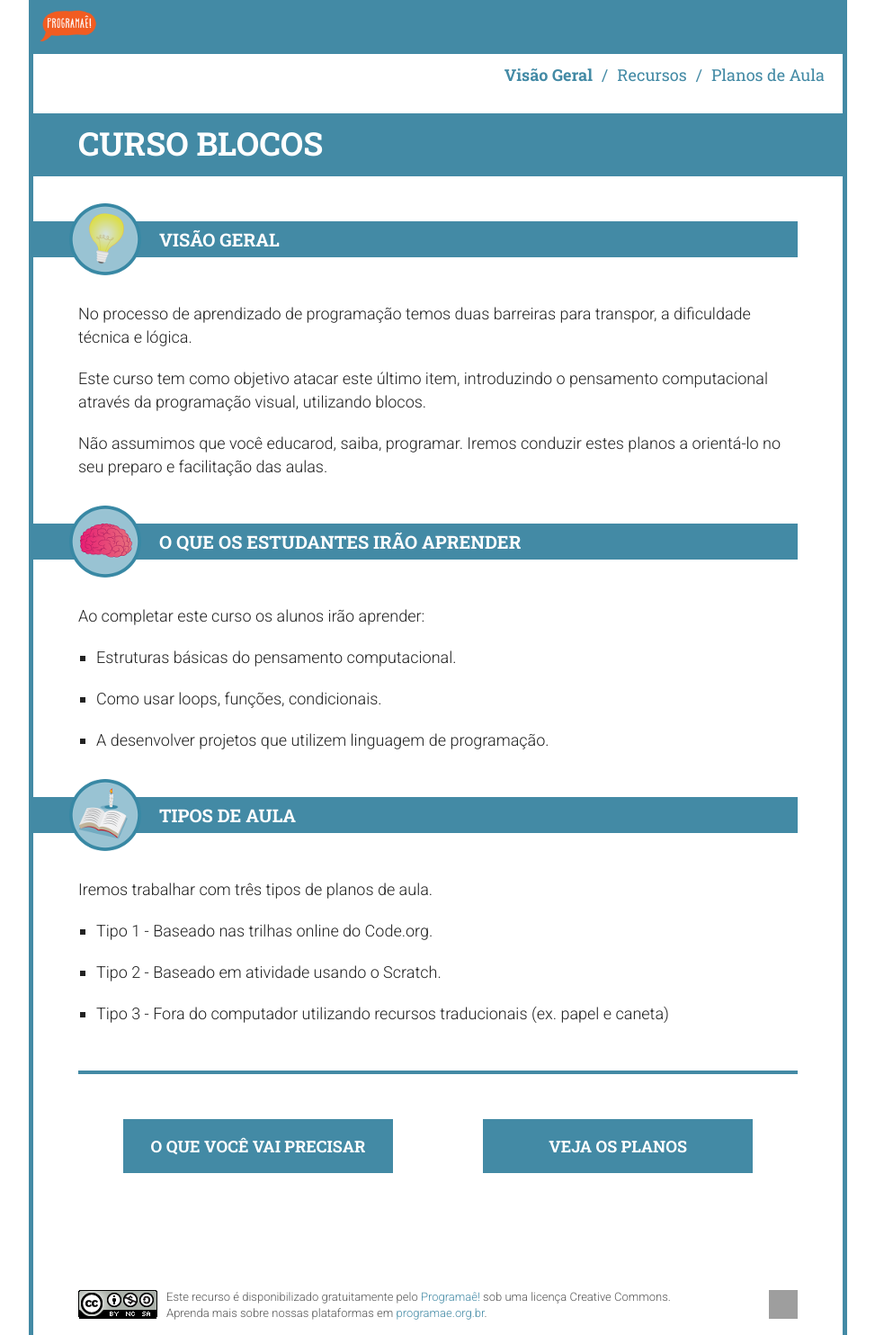
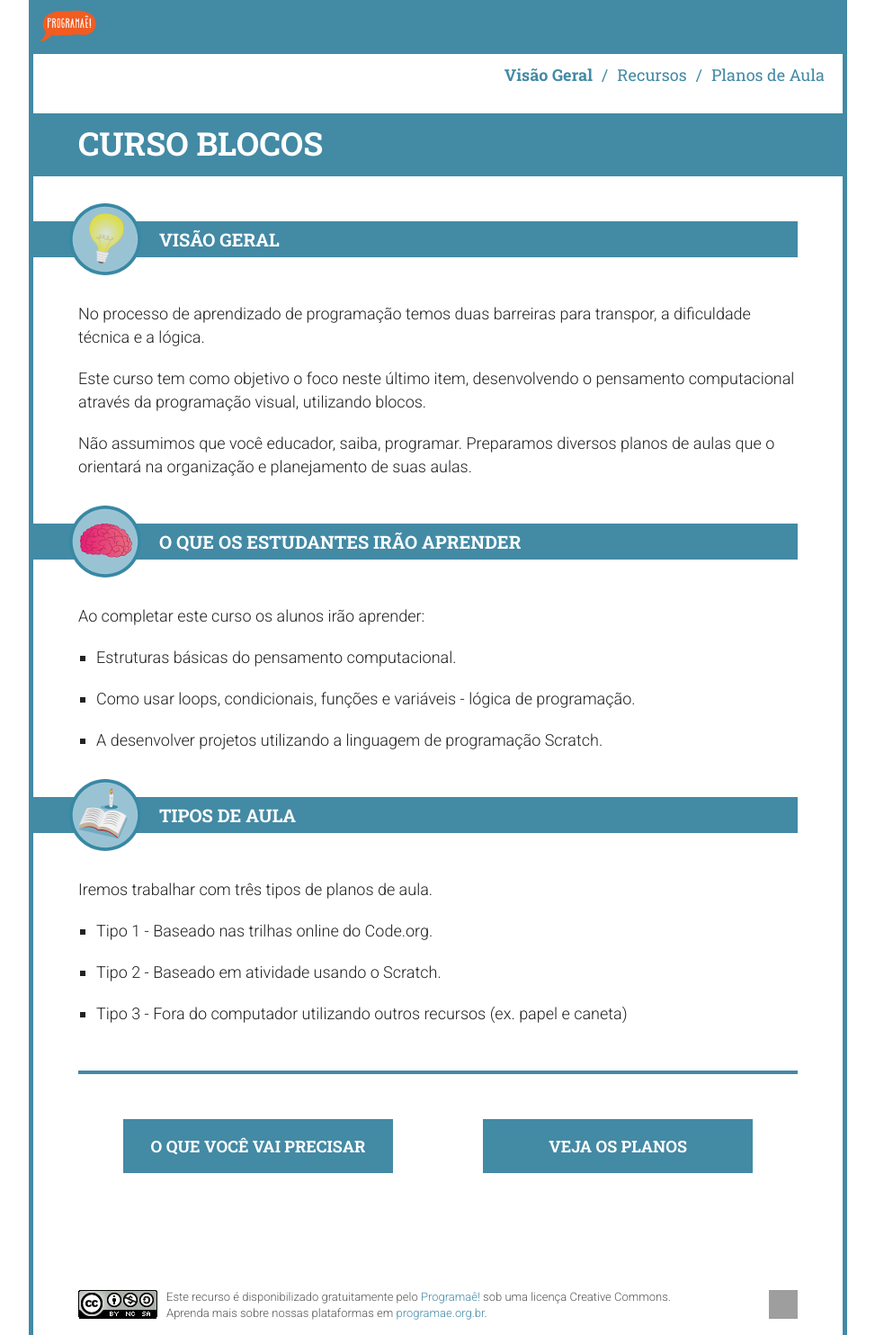
Before and after one commit to Programae/blocos, a Jekyll site: the page built from index.html, in a window 1280 px wide. Shown: the whole page at 90% size, without its empty margins (153-1126 px from the left). Built offline with Jekyll 4.4.1, drawn with Linux system fonts in a browser that asks for light colours; grey boxes are pictures that could not be loaded.

Commit message:
Texto default

```diff
--- a/_layouts/default.html
+++ b/_layouts/default.html
@@ -35,9 +35,9 @@
     <aside class="overview do">
         <h2>Visão Geral</h2>
 
-        <p>No processo de aprendizado de programação temos duas barreiras para transpor, a dificuldade técnica e lógica.</p>
-        <p>Este curso tem como objetivo atacar este último item, introduzindo o pensamento computacional através da programação visual, utilizando blocos.</p>
-        <p>Não assumimos que você educarod, saiba, programar. Iremos conduzir estes planos a orientá-lo no seu preparo e facilitação das aulas.</p></aside>
+        <p>No processo de aprendizado de programação temos duas barreiras para transpor, a dificuldade técnica e a lógica.</p>
+        <p>Este curso tem como objetivo o foco  neste último item, desenvolvendo o pensamento computacional através da programação visual, utilizando blocos.</p>
+        <p>Não assumimos que você educador, saiba, programar. Preparamos diversos planos de aulas que o orientará na organização e planejamento de suas aulas.</p></aside>
 
 
     <aside class="overview learn">
@@ -46,8 +46,8 @@
         <p>Ao completar este curso os alunos irão aprender:</p>
 <ul>
 <li>Estruturas básicas do pensamento computacional.</li>
-<li>Como usar loops, funções, condicionais.</li>
-<li>A desenvolver projetos que utilizem linguagem de programação.</li>
+<li>Como usar loops, condicionais, funções e variáveis - lógica de programação.</li>
+<li>A desenvolver projetos utilizando a linguagem de programação Scratch.</li>
 </ul>    </aside>
 
 
@@ -69,7 +69,7 @@
         <ul>
 <li>Tipo 1 - Baseado nas trilhas online do Code.org.</li>
 <li>Tipo 2 - Baseado em atividade usando o Scratch.</li>
-<li>Tipo 3 - Fora do computador utilizando recursos traducionais (ex. papel e caneta) </li>
+<li>Tipo 3 - Fora do computador utilizando outros recursos (ex. papel e caneta) </li>
 </ul>    </aside>
 
 
```
